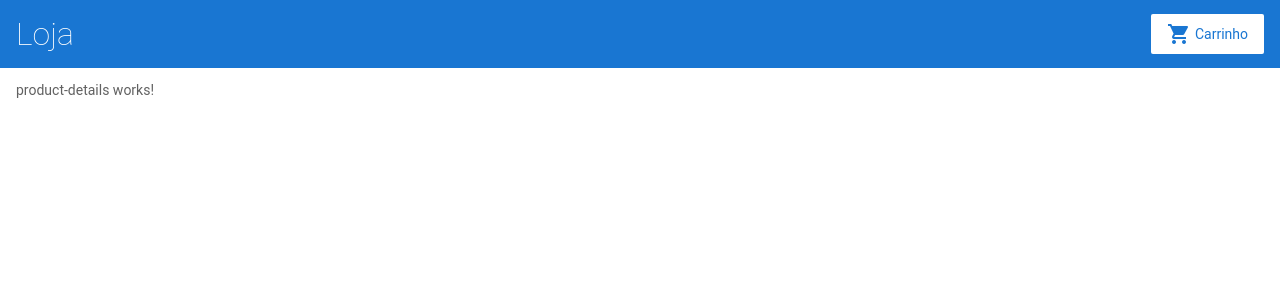
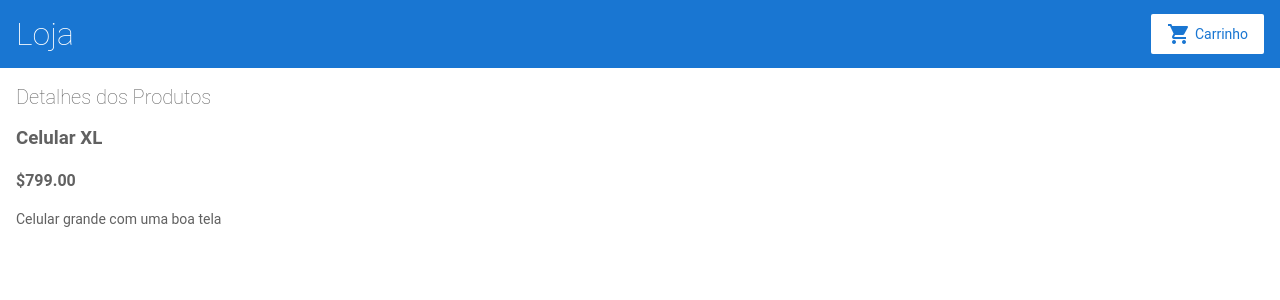
Before and after one commit to sonsyrock/angular-exemplo, an Angular app: page /products/0 in a window 1280 px wide. Shown: the top 300 px of the page. Built offline with nearby package versions, Linux system fonts and the light colour scheme.

Commit message:
2 files modified

```diff
--- a/src/app/product-details/product-details.component.html
+++ b/src/app/product-details/product-details.component.html
@@ -1,3 +1,11 @@
-<p>
-product-details works!
-</p>
+
+<h2>Detalhes dos Produtos</h2>
+
+<div *ngIf="product">
+
+  <h3>{{product.nome}}</h3>
+  <h4>{{product.preco | currency}}</h4>
+  <p>{{product.descricao}}</p>
+
+
+</div>
--- a/src/app/product-details/product-details.component.ts
+++ b/src/app/product-details/product-details.component.ts
@@ -1,5 +1,5 @@
 import { Component, OnInit } from '@angular/core';
-import {ActivatedRoute} from '@angular/core';
+import {ActivatedRoute} from '@angular/router';
 import {products} from '../products';
 
 @Component({
@@ -11,9 +11,16 @@ export class ProductDetailsComponent implements OnInit { //No typescript, quando
 
   product;
 
-  constructor() { }
+  constructor(
 
-  ngOnInit() {
+    private route: ActivatedRoute,
+
+  ) { }
+
+  ngOnInit(){
+  this.route.paramMap.subscribe(params => {
+    this.product = products[+params.get('productId')];
+    });
   }
 
 }
```
